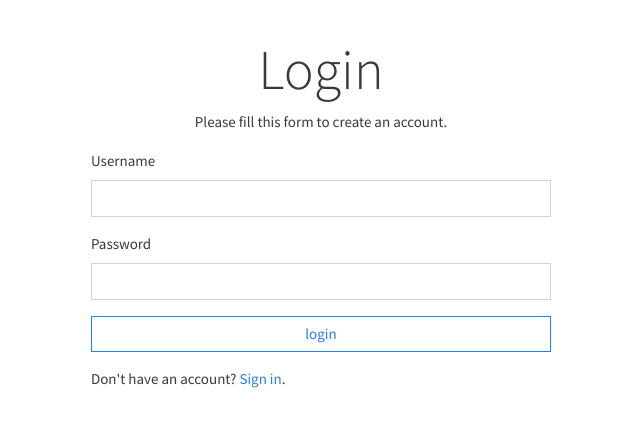
After one commit to Nikhar-savaliya/user-authentication, a PHP site: page /login.php in a window 1280 px wide. The commit adds this page. Shown: the top 427 px of the page, without its empty margins (319-959 px from the left). Run offline with PHP 8.4, Linux system fonts and the light colour scheme; some libraries are stand-ins or nearby versions.

Commit message:
add login user feature

```diff
--- /dev/null
+++ b/login.php
@@ -0,0 +1,144 @@
+<?php
+
+// Initialize sessions
+session_start();
+
+// Check if the user is already logged in, if yes then redirect him to welcome page
+if (isset($_SESSION["loggedin"]) && $_SESSION["loggedin"] === true) {
+  header("location: welcome.php");
+  exit;
+}
+
+// Include config file
+require_once "config/config.php";
+
+// Define variables and initialize with empty values
+$username = $password = '';
+$username_err = $password_err = '';
+
+// Process submitted form data
+if ($_SERVER['REQUEST_METHOD'] === 'POST') {
+
+  // Check if username is empty
+  if (empty(trim($_POST['username']))) {
+    $username_err = 'Please enter username.';
+  } else {
+    $username = trim($_POST['username']);
+  }
+
+  // Check if password is empty
+  if (empty(trim($_POST['password']))) {
+    $password_err = 'Please enter your password.';
+  } else {
+    $password = trim($_POST['password']);
+  }
+
+  // Validate credentials
+  if (empty($username_err) && empty($password_err)) {
+    // Prepare a select statement
+    $sql = 'SELECT id, username, password FROM users WHERE username = ?';
+
+    if ($stmt = $mysql_db->prepare($sql)) {
+
+      // Set parameter
+      $param_username = $username;
+
+      // Bind param to statement
+      $stmt->bind_param('s', $param_username);
+
+      // Attempt to execute
+      if ($stmt->execute()) {
+
+        // Store result
+        $stmt->store_result();
+
+        // Check if username exists. Verify user exists then verify
+        if ($stmt->num_rows == 1) {
+          // Bind result into variables
+          $stmt->bind_result($id, $username, $hashed_password);
+
+          if ($stmt->fetch()) {
+            if (password_verify($password, $hashed_password)) {
+
+              // Start a new session
+              session_start();
+
+              // Store data in sessions
+              $_SESSION['loggedin'] = true;
+              $_SESSION['id'] = $id;
+              $_SESSION['username'] = $username;
+
+              // Redirect to user to page
+              header('location: welcome.php');
+            } else {
+              // Display an error for password mismatch
+              $password_err = 'Invalid password';
+              echo password_verify($password, $hashed_password) ? "true" : "false";
+            }
+          }
+        } else {
+          $username_err = "Username does not exists.";
+        }
+      } else {
+        echo "Oops! Something went wrong please try again";
+      }
+      // Close statement
+      $stmt->close();
+    }
+
+    // Close connection
+    $mysql_db->close();
+  }
+}
+?>
+<!DOCTYPE html>
+<html lang="en">
+
+<head>
+  <meta charset="UTF-8">
+  <title>Sign in</title>
+  <link href="https://stackpath.bootstrapcdn.com/bootswatch/4.4.1/cosmo/bootstrap.min.css" rel="stylesheet" integrity="sha384-qdQEsAI45WFCO5QwXBelBe1rR9Nwiss4rGEqiszC+9olH1ScrLrMQr1KmDR964uZ" crossorigin="anonymous">
+  <style>
+    .wrapper {
+      width: 500px;
+      padding: 20px;
+    }
+
+    .wrapper h2 {
+      text-align: center
+    }
+
+    .wrapper form .form-group span {
+      color: red;
+    }
+  </style>
+</head>
+
+<body>
+  <main>
+    <section class="container wrapper">
+      <h2 class="display-4 pt-3">Login</h2>
+      <p class="text-center">Please fill this form to create an account.</p>
+      <form action="<?php echo htmlspecialchars($_SERVER['PHP_SELF']); ?>" method="POST">
+        <div class="form-group <?php (!empty($username_err)) ? 'has_error' : ''; ?>">
+          <label for="username">Username</label>
+          <input type="text" name="username" id="username" class="form-control" value="<?php echo $username ?>">
+          <span class="help-block"><?php echo $username_err; ?></span>
+        </div>
+
+        <div class="form-group <?php (!empty($password_err)) ? 'has_error' : ''; ?>">
+          <label for="password">Password</label>
+          <input type="password" name="password" id="password" class="form-control" value="<?php echo $password ?>">
+          <span class="help-block"><?php echo $password_err; ?></span>
+        </div>
+
+        <div class="form-group">
+          <input type="submit" class="btn btn-block btn-outline-primary" value="login">
+        </div>
+        <p>Don't have an account? <a href="register.php">Sign in</a>.</p>
+      </form>
+    </section>
+  </main>
+</body>
+
+</html>
--- a/register.php
+++ b/register.php
@@ -15,7 +15,7 @@ if ($_SERVER['REQUEST_METHOD'] === 'POST') {
 	} else {
 
 		// Prepare a select statement
-		$sql = 'SELECT id FROM login WHERE username = ?';
+		$sql = 'SELECT id FROM users WHERE username = ?';
 
 		if ($stmt = $mysql_db->prepare($sql)) {
 			// Set parameter
@@ -70,7 +70,7 @@ if ($_SERVER['REQUEST_METHOD'] === 'POST') {
 	if (empty($username_err) && empty($password_err) && empty($confirm_err)) {
 
 		// Prepare insert statement
-		$sql = 'INSERT INTO login (username, password) VALUES (?,?)';
+		$sql = 'INSERT INTO users (username, password) VALUES (?,?)';
 
 		if ($stmt = $mysql_db->prepare($sql)) {
 
```
Also changed, not shown: welcome.php (added, +11 -0 lines).
